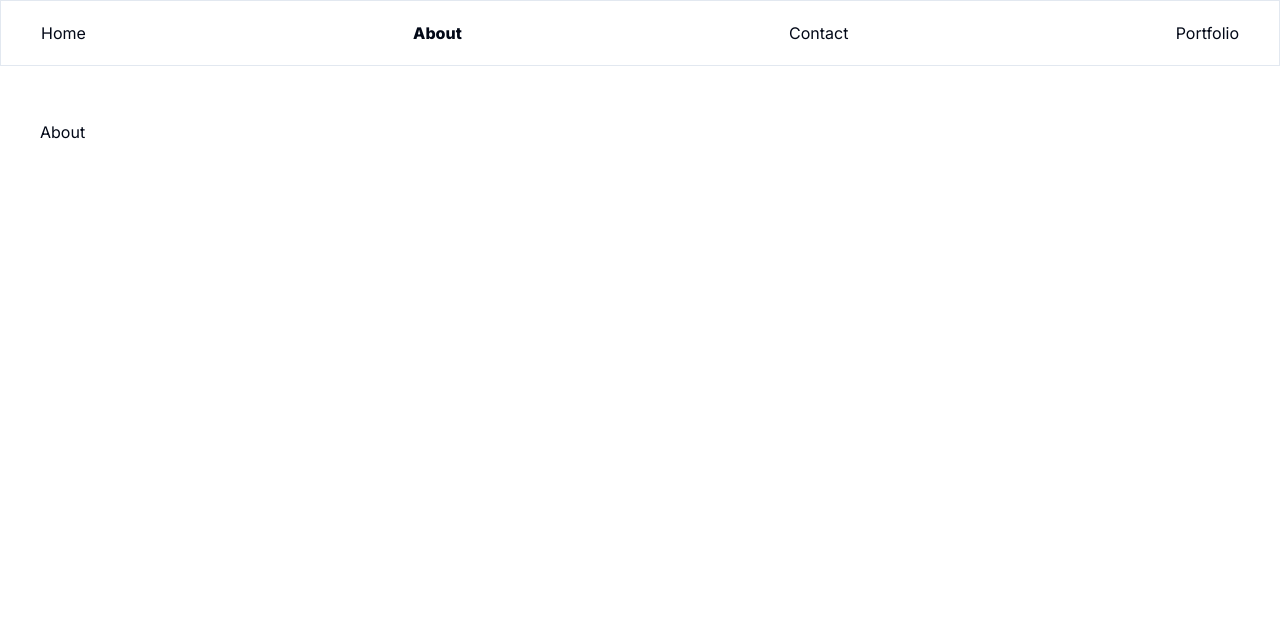
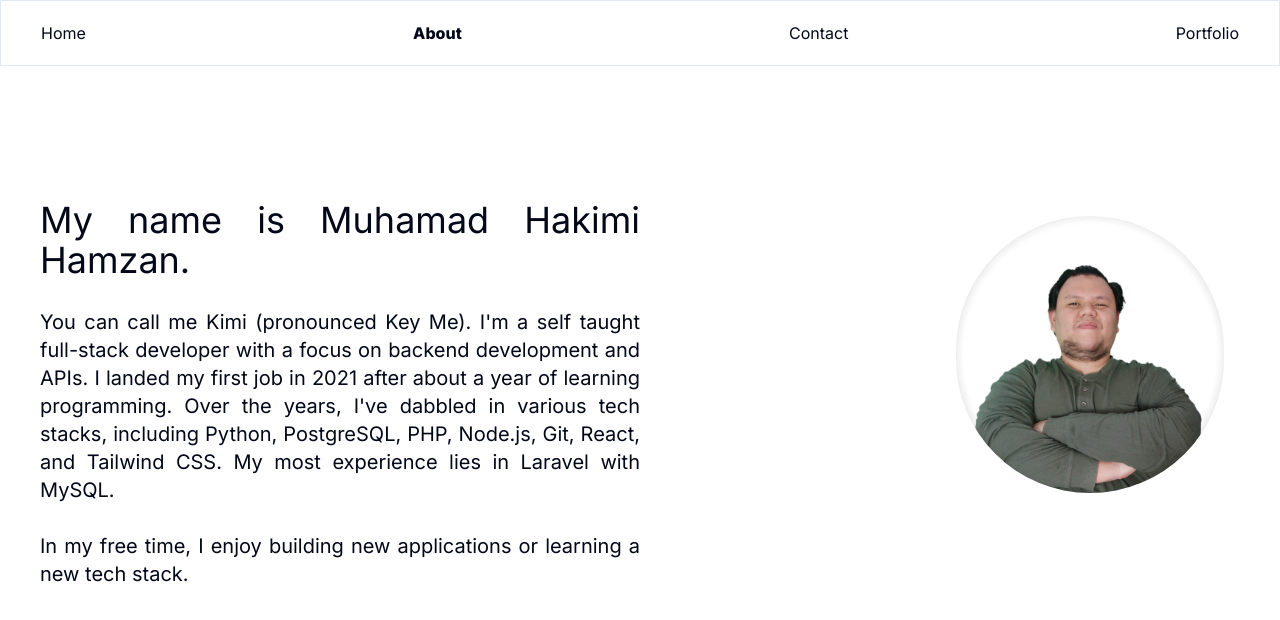
Before and after one commit to hakimihamzan/v2-portfolio, a Next.js app: page /about in a window 1280 px wide. Shown: the top 620 px of the page. Built offline with nearby package versions, Linux system fonts and the light colour scheme.

Commit message:
- add dev icon for programming icons - disable lint rule - add profile image

```diff
--- a/package.json
+++ b/package.json
@@ -13,6 +13,7 @@
     "@radix-ui/react-slot": "^1.0.2",
     "class-variance-authority": "^0.7.0",
     "clsx": "^2.1.0",
+    "devicons-react": "^1.3.0",
     "lucide-react": "^0.363.0",
     "next": "14.1.4",
     "react": "^18",
--- a/src/pages/about.tsx
+++ b/src/pages/about.tsx
@@ -1,9 +1,29 @@
 import Image from "next/image"
+import { PythonOriginalWordmark } from 'devicons-react';
 
 export default function About() {
   return (
-    <div>
-      About
-    </div>
+    <div className="flex mt-20">
+      <div className="w-3/4 text-justify">
+        <h1 className="text-4xl mb-7 w-2/3">My name is Muhamad Hakimi Hamzan.</h1>
+        <p className="text-xl mb-7 w-2/3">
+          You can call me Kimi (pronounced Key Me).
+          I'm a self taught full-stack developer with a focus on backend development and APIs.
+          I landed my first job in 2021 after about a year of learning programming.
+          Over the years, I've dabbled in various tech stacks, including Python, PostgreSQL, PHP, Node.js, Git, React, and Tailwind CSS.
+          My most experience lies in Laravel with MySQL.
+        </p>
+        <p className="text-xl w-2/3">In my free time, I enjoy building new applications or learning a new tech stack.</p>
+      </div>
+      <div className="w-1/4">
+        <Image
+          className="p-4 rounded-full"
+          src="/portrait.webp"
+          width={300}
+          height={300}
+          alt="My Picture"
+        />
+      </div>
+    </div >
   )
 }
```
Also changed, not shown: .eslintrc.json, public/portrait.webp (added), 1 other file (tests, documents, lock files or other folders).
